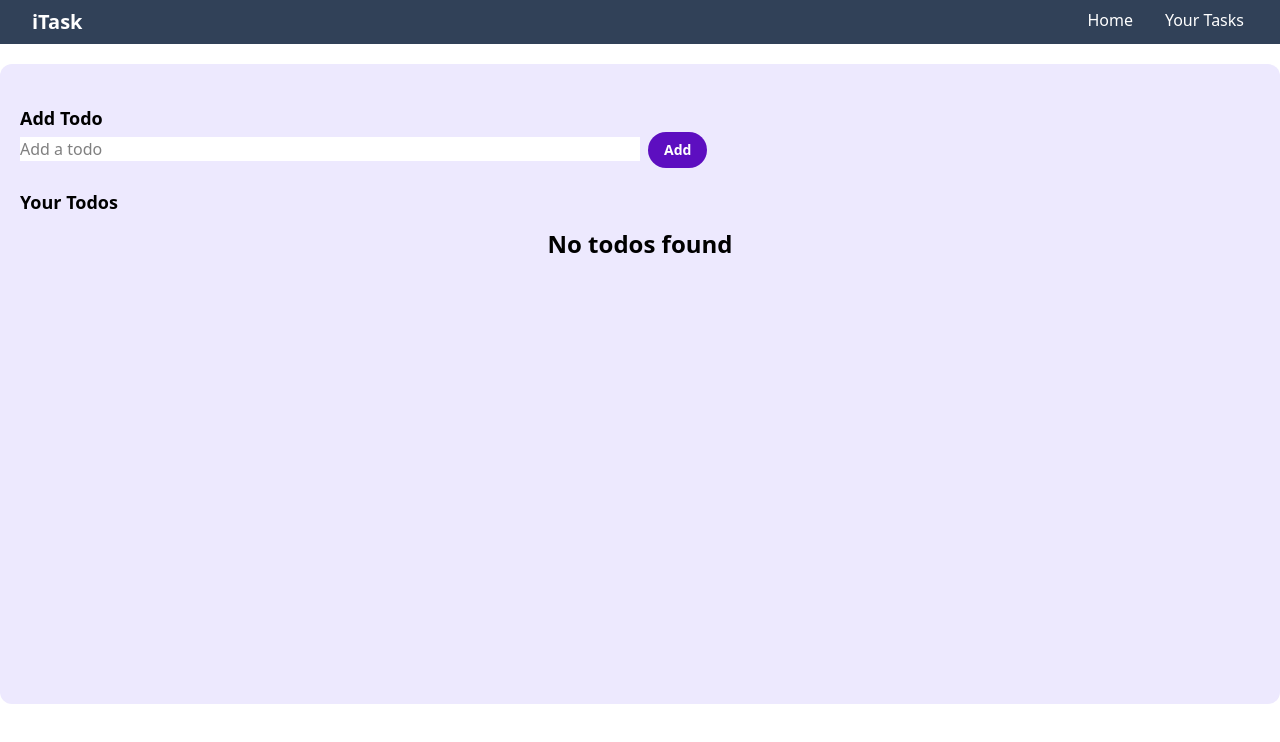
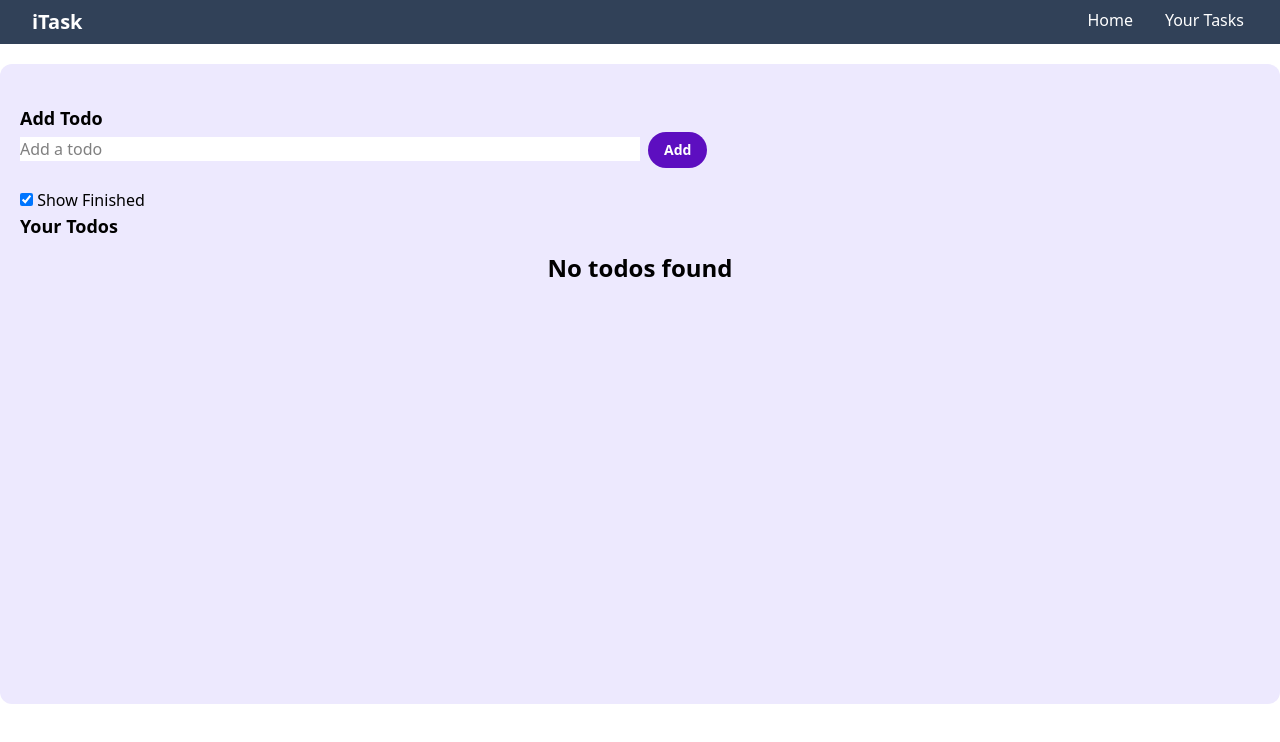
Before and after one commit to Simratsingh2002/WebDevLearniung, a React (Vite) app in the folder React/TODO_PROJECT/: page / in a window 1280 px wide. Shown: the top 742 px of the page. Built offline with nearby package versions, Linux system fonts and the light colour scheme.

Commit message:
Fixed Async problem

```diff
--- a/React/TODO_PROJECT/src/App.jsx
+++ b/React/TODO_PROJECT/src/App.jsx
@@ -4,24 +4,33 @@
 
 function App() {
   const [todo, setTodo] = useState("")  //state for the input text
-  const [todos, setTodos] = useState([])  //state for the todos
+  const [todos, setTodos] = useState(() => {
+    try {
+      const data = localStorage.getItem('todos');
+      return data ? JSON.parse(data) : [];
+    } catch (e) {
+      console.error("Error loading todos from local storage:", e);
+      return [];
+    }
+  });
+  const [showFinished, setshowFinished] = useState(true)
 
   useEffect(() => {
-    savetoLS()
-  }, [todos])
+    try {
+      localStorage.setItem('todos', JSON.stringify(todos));
+    } catch (e) {
+      console.error("Error saving todos to local storage:", e);
+    }
+  }, [todos]);
 
-  useEffect(() => {
-    let todoString = localStorage.getItem("todos")
-    if(todoString){
-      let todos = JSON.parse(localStorage.getItem("todos"))
-      setTodos(todos)
-    }
-  }, [])
+  const toggleFinished = (e) => {
+    setshowFinished(!showFinished)
+  }
 
-  const handleAdd = () => {
+   const handleAdd = () => {
     setTodos([...todos, { id: uuidv4(),todo, isCompleted: false }])
     setTodo("")
-    savetoLS()
+    // savetoLS()
   }
   const savetoLS=()=>{
     localStorage.setItem("todos", JSON.stringify(todos))
@@ -36,17 +45,16 @@
   const handleDelete = (e,id) => {
     let newTodos=todos.filter(item => item.id !== id)
     setTodos(newTodos)
-    savetoLS()
   }
   const handleChange = (e) => {
     setTodo(e.target.value)
   }
-  const handleChechbox=(e)=>{
+  const handleCheckbox=(e)=>{
     let id = e.target.name;
     setTodos(todos.map(item =>
       item.id === id ? {...item, isCompleted: !item.isCompleted} : item
     ))
-    savetoLS()
+
   }
   return (
     <>
@@ -55,17 +63,18 @@
         <div className="addTodo my-5">
           <h2 className='text-lg font-bold'>Add Todo</h2>
           <input onChange={handleChange} value={todo} className='bg-white w-1/2' type="text" placeholder='Add a todo' />
-          <button onClick={handleAdd} className='bg-violet-800 mx-2 rounded-full hover:bg-violet-950 p-4 py-2 text-sm font-bold text-white'>Add</button>
+          <button onClick={handleAdd} disabled={todo.length<=3} className='bg-violet-800 mx-2 rounded-full hover:bg-violet-950 p-4 py-2 text-sm font-bold text-white'>Add</button>
         </div>
+        <input  onChange={toggleFinished} type="checkbox" checked={showFinished}  /> Show Finished
         <h2 className='text-lg font-bold'>Your Todos</h2>
         <div className='todos'>
           {todos.length===0 && <div className='text-center text-2xl font-bold m-3'>No todos found</div>}
           {todos.map(item => {
 
 
-            return <div key={item.id} className="todo flex w-1/4 justify-between my-3 ">
+            return (showFinished || !item.isCompleted)  && <div key={item.id} className="todo flex w-1/4 justify-between my-3 ">
               <div className="flex gap-5">
-              <input name={item.id} onChange={handleChechbox} type="checkbox" value={item.isCompleted} />
+              <input name={item.id} onChange={handleCheckbox} type="checkbox" checked ={item.isCompleted} />
               <div className={item.isCompleted ? "line-through":""}>{item.todo} </div>
               </div>
               <div className="buttons flex h-full">
```
